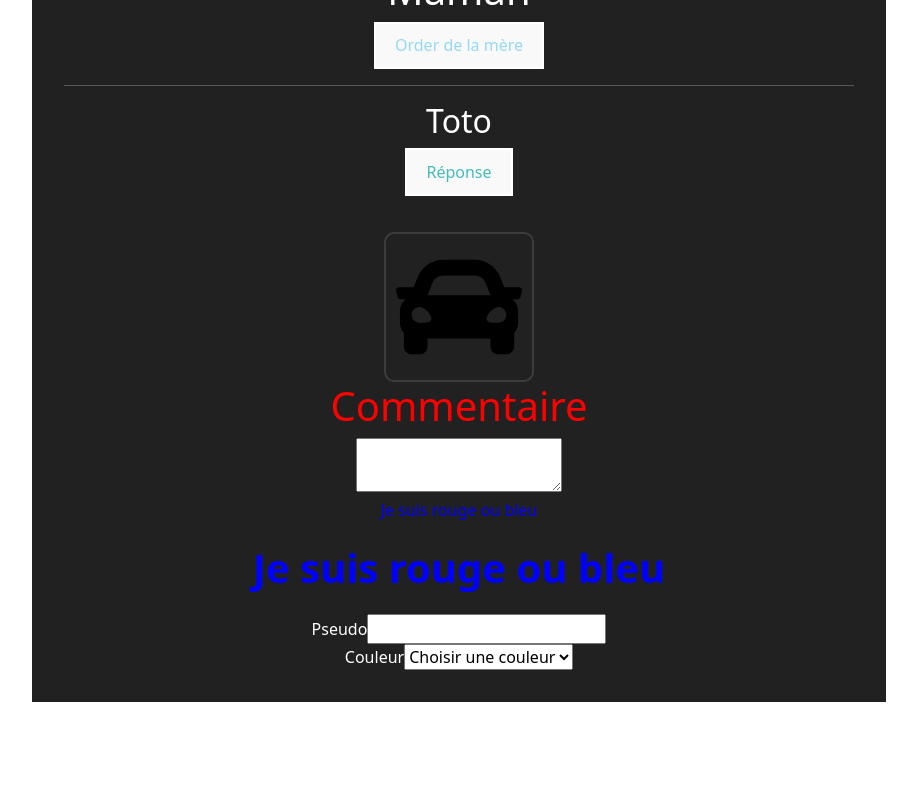
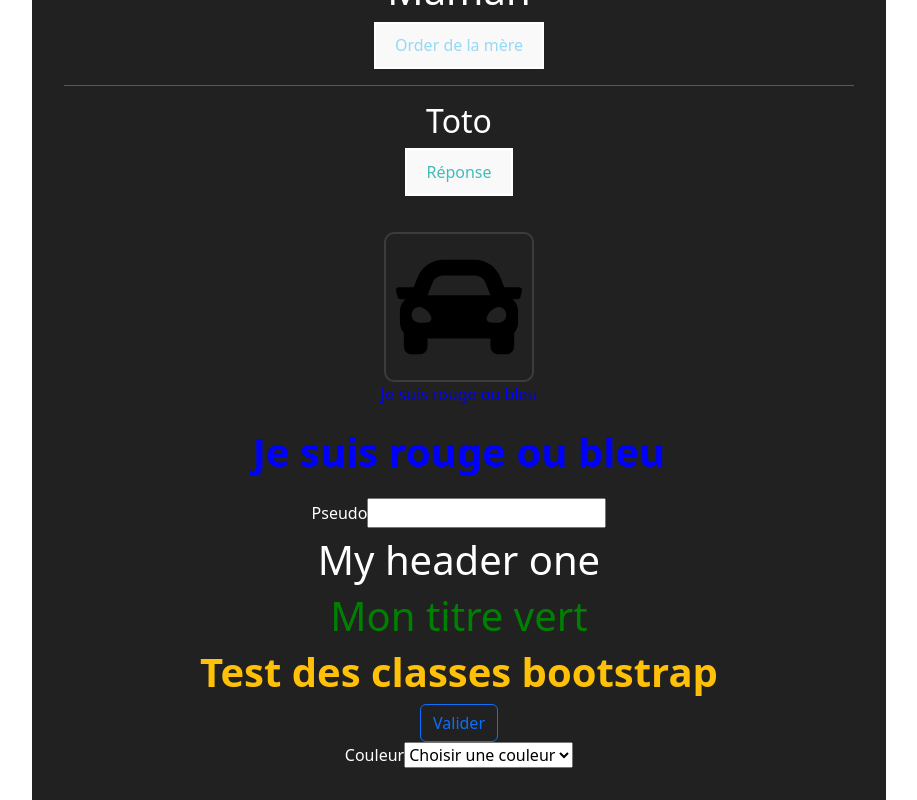
Before and after one commit to M-BEDH/appvoiture, a React (Vite) app: page / in a window 1280 px wide. Shown: the part 1155-1955 px from the top of the page, without its empty margins (181-1098 px from the left). Before the commit the page ends 1857 px from the top, so only its background shows below. Built offline with nearby package versions, Linux system fonts and the light colour scheme.

Commit message:
suite css + exemples

```diff
--- /dev/null
+++ b/src/Css/myCss.module.css
@@ -0,0 +1,3 @@
+.green {
+    color: green;
+}
--- a/src/components/Form.jsx
+++ b/src/components/Form.jsx
@@ -1,52 +1,69 @@
-import { Component } from "react"
-import Image from "./Image"
-import '../Css/style.css'
-
+import { Component } from "react";
+import Image from "./Image";
+import "../Css/style.css";
+import styles from "../Css/myCss.module.css";
+import MyHeaderOne from "./MyHeaderOne";
 
 const titreRouge = {
-            color: 'red',
-            fontSize: '40px',
-        }
+  color: "red",
+  fontSize: "40px",
+};
 
 class Form extends Component {
   state = {
-        username: '',
-        color: '',
-        colors: ['','green', 'red', 'blue', 'yellow', 'white', 'pink', 'purple', 'orange', 'grey'],
-        comment: ''
-    }
+    username: "",
+    color: "",
+    colors: [
+      "",
+      "green",
+      "red",
+      "blue",
+      "yellow",
+      "white",
+      "pink",
+      "purple",
+      "orange",
+      "grey",
+    ],
+    comment: "",
+  };
 
-    handelPseudo = e => {
-        this.setState({ username: e.target.value })
-    }
+  handelPseudo = (e) => {
+    this.setState({ username: e.target.value });
+  };
 
-    handleColor = e => {
-        this.setState({ color: e.target.value })
-    }
-    handleComment = e => {
-        this.setState({ comment: e.target.value })
-    }
-    handelSubmitForm = e => {
+  handleColor = (e) => {
+    this.setState({ color: e.target.value });
+  };
+  handleComment = (e) => {
+    this.setState({ comment: e.target.value });
+  };
+  handelSubmitForm = (e) => {
     e.preventDefault();
-    console.log(`Pseudo: ${this.state.username}, Couleur: ${this.state.color}, Commentaire: ${this.state.comment}`)
-        this.setState({ username: '', color: '', comment: '' })
-    }
+    console.log(
+      `Pseudo: ${this.state.username}, Couleur: ${this.state.color}, Commentaire: ${this.state.comment}`
+    );
+    this.setState({ username: "", color: "", comment: "" });
+  };
 
   render() {
     // Permet d'ajouter une classe conditionnelle en fonction d'une props
     // ici si head est true alors la classe sera blue sinon elle sera red
     // pour le p avec la classe myClass
-        const myClass = this.props.head ? 'blue' : 'red';
+    const myClass = this.props.head ? "blue" : "red";
 
     return (
       <div>
         <Image color={this.state.color} height="150" />
+        {/* <div>
+          <h1 style={titreRouge}>Commentaire</h1>
+          <textarea
+            value={this.state.comment}
+            onChange={this.handleComment}
+          ></textarea>
+        </div> */}
         <div>
-            <h1 style={titreRouge}>Commentaire</h1>
-            <textarea value={this.state.comment} onChange={this.handleComment}></textarea>
-        </div>
 
-        <div>
           {/* Exemple d'utilisation de class conditionnelle */}
           <p className={myClass}>Je suis rouge ou bleu</p>
 
@@ -58,10 +75,27 @@ class Form extends Component {
 
         <form onSubmit={this.handelSubmitForm}>
           <div>
-                <label>  Pseudo</label>
-                <input type="text" value={this.state.username} onChange={this.handelPseudo}></input>
+            <label> Pseudo</label>
+            <input
+              type="text"
+              value={this.state.username}
+              onChange={this.handelPseudo}
+            ></input>
           </div>
         </form>
+
+
+
+        <h1 className={styles.green}></h1>
+        <MyHeaderOne />
+        <h1 className={styles.green}>Mon titre vert</h1>
+
+
+
+            <div>
+                <h1 className="text-warning fw-bold">Test des classes bootstrap</h1>
+                <button className="btn btn-outline-primary">Valider</button>
+            </div>
 
         <div>
           <label>Couleur</label>
@@ -69,13 +103,17 @@ class Form extends Component {
             <option value="">Choisir une couleur</option>
 
             {this.state.colors.map((color, index) => {
-                 return <option key={index} value={color}>{color}</option>
+              return (
+                <option key={index} value={color}>
+                  {color}
+                </option>
+              );
             })}
           </select>
         </div>
       </div>
-        )
+    );
   }
 }
 
-export default Form
+export default Form;
--- /dev/null
+++ b/src/components/MyHeaderOne.jsx
@@ -0,0 +1,21 @@
+
+const MyHeaderOne = () => {
+  return <h1>My header one</h1>;
+};
+export default MyHeaderOne;
+
+
+
+
+
+// Exemple d'utilisation de StyleSheet en React Native NE FONCTIONNE PAS SUR CE PROJET
+// import { StyleSheet } from "react-native";
+// const styles = StyleSheet.create({
+//     MaClassCss: {
+//         color: 'green',
+//         fontSize: 20,
+//         display: 'flex',
+//         justifyContent: 'center',
+//         alignItems: 'center',
+//     }
+// });
```
Lines whose indentation alone changed are shown as unchanged.
